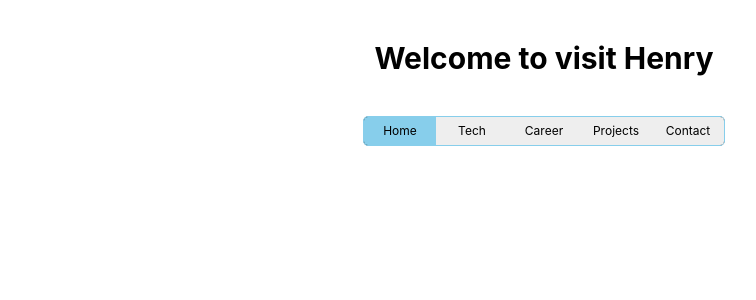
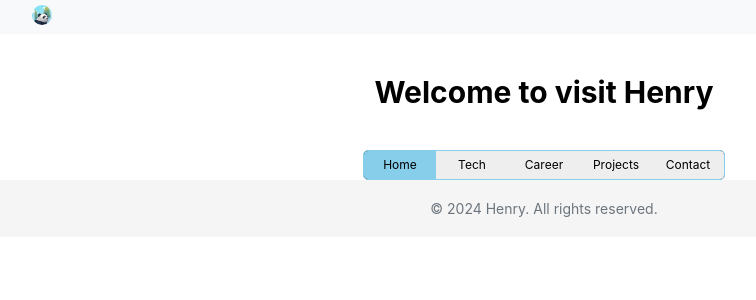
Before and after one commit to Henry37/henry37.github.io, a Next.js app: page / in a window 1280 px wide. Shown: the top 300 px of the page, without its empty margins (96-852 px from the left). Built offline with nearby package versions, Linux system fonts and the light colour scheme.

Commit message:
[feature] Header and Footer

```diff
--- a/src/app/layout.tsx
+++ b/src/app/layout.tsx
@@ -2,6 +2,8 @@ import type { Metadata } from 'next';
 import '../styles/global.css';
 import '../styles/theme.css';
 import { ThemeProvider } from '../context/ThemeContext';
+import Header from '../components/Header/Header';
+import Footer from '../components/Footer/Footer';
 
 export const metadata: Metadata = {
   title: 'Henry Sun',
@@ -17,7 +19,9 @@ export default function RootLayout({
     <html lang="en">
       <body>
         <ThemeProvider>
-          {children}
+          <Header />
+            {children}
+          <Footer />
         </ThemeProvider>
       </body>
     </html>
--- /dev/null
+++ b/src/components/Footer/Footer.styles.ts
@@ -0,0 +1,15 @@
+import styled from 'styled-components';
+
+export const FooterContainer = styled.footer`
+  width: 100%;
+  padding: 20px 0;
+  background-color: var(--block-background-color);
+  text-align: center;
+`;
+
+export const CopyrightText = styled.p`
+  margin: 0;
+  color: var(--block-text-color);
+  font-size: 14px;
+  background-color: transparent;
+`;
--- /dev/null
+++ b/src/components/Footer/Footer.tsx
@@ -0,0 +1,14 @@
+'use client';
+
+import React from 'react';
+import { FooterContainer, CopyrightText } from './Footer.styles';
+
+const Footer: React.FC = () => {
+  return (
+    <FooterContainer>
+      <CopyrightText>© {new Date().getFullYear()} Henry. All rights reserved.</CopyrightText>
+    </FooterContainer>
+  );
+};
+
+export default Footer;
--- /dev/null
+++ b/src/components/Header/Header.styles.ts
@@ -0,0 +1,27 @@
+import styled from 'styled-components';
+
+export const HeaderContainer = styled.header`
+  display: flex;
+  align-items: center;
+  padding: 5px 20px;
+  background-color: var(--header-background-color);
+`;
+
+export const Logo = styled.div`
+  background: transparent;
+  img {
+    width: 20px;
+    height: 20px;
+    border-radius: 50%;
+  }
+`;
+
+export const HeaderWrapper = styled.div`
+  width: 100%;
+  max-width: 1024px;
+  margin: 0 auto;
+  display: flex;
+  justify-content: space-between;
+  align-items: center;
+  background: transparent;
+`;
--- /dev/null
+++ b/src/components/Header/Header.tsx
@@ -0,0 +1,18 @@
+'use client';
+import React from 'react';
+import Image from 'next/image';
+import { HeaderContainer, HeaderWrapper, Logo } from './Header.styles';
+
+const Header: React.FC = () => {
+  return (
+    <HeaderContainer>
+      <HeaderWrapper>
+        <Logo>
+          <Image src="./images/logo.png" alt="Logo" width={40} height={40} />
+        </Logo>
+      </HeaderWrapper>
+    </HeaderContainer>
+  );
+};
+
+export default Header;
--- a/src/styles/theme.css
+++ b/src/styles/theme.css
@@ -11,6 +11,13 @@
   --button-border-color: #87CEEB;
   --button-border-color-hover: #000000;
   --button-border-color-selected: #87CEEB;
+
+  --block-background-color: #F5F5F5;
+  --block-text-color: #6C757D;
+
+  --header-background-color: #F8F9Fa;
+
+  --shadow-color: rgba(0, 0, 0, 0.1);
 }
 
 .dark {
```
Also changed, not shown: public/images/logo.png (added).
